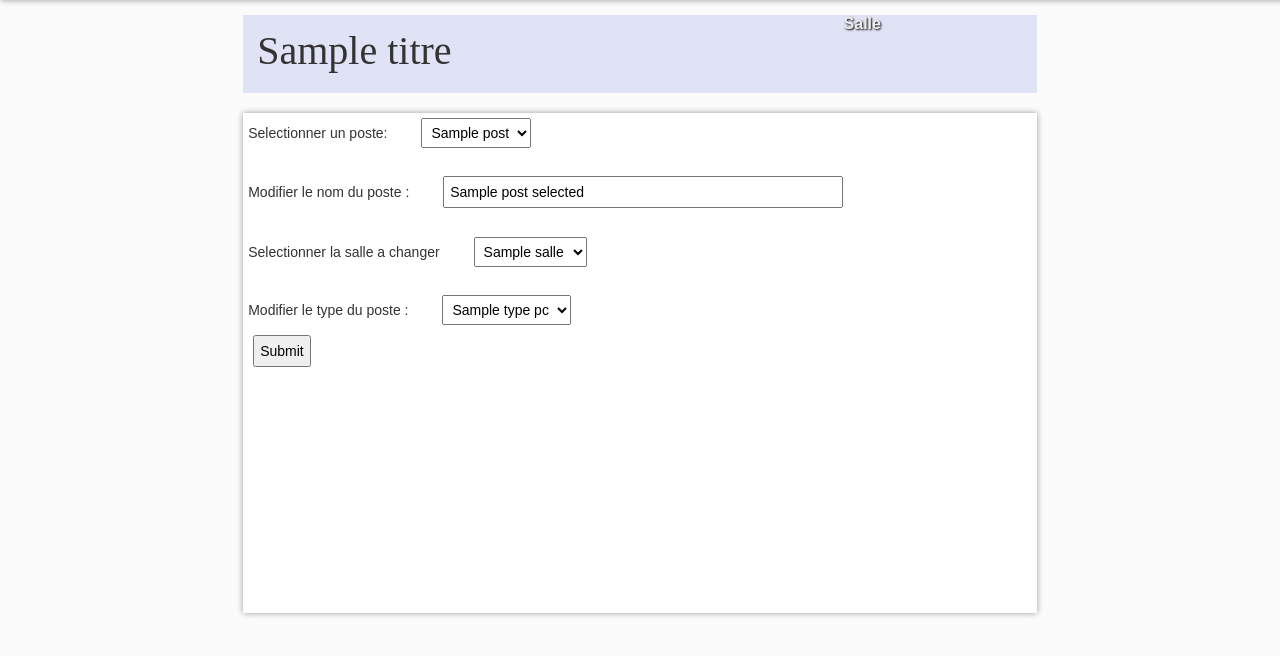
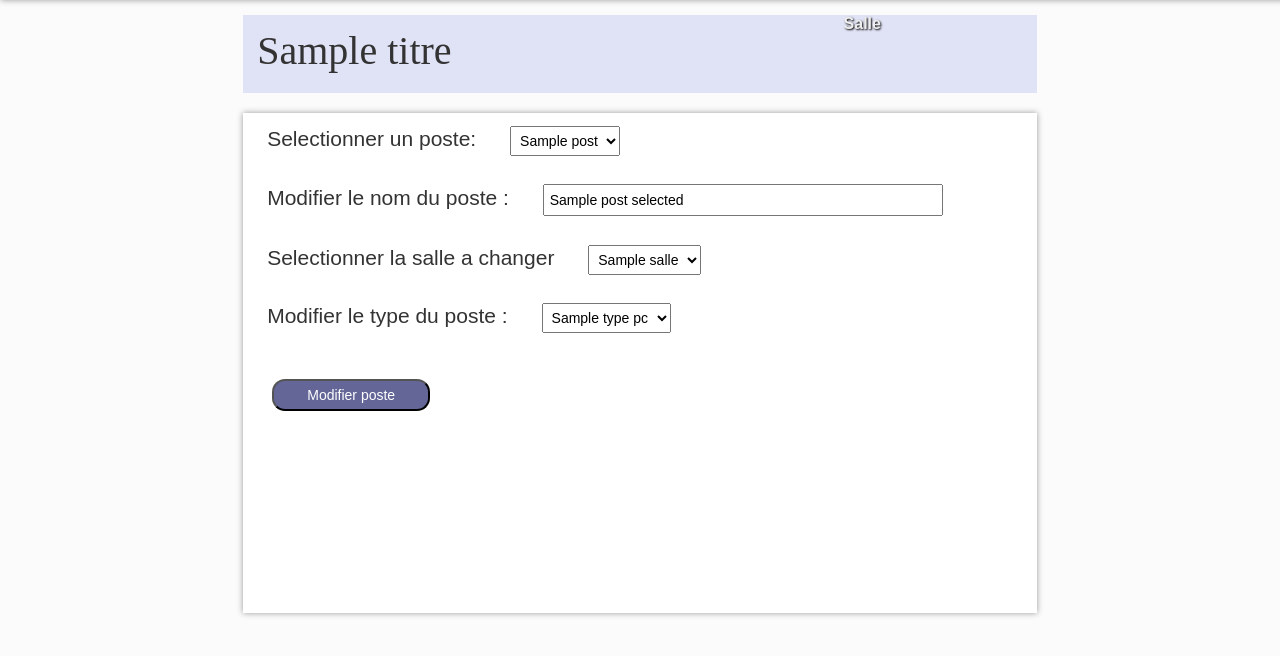
Before and after one commit to Tristanchrt/PPEM2L, a PHP site: template vue/vueModifierSalle.php in a window 1280 px wide. Shown: the part 75-731 px from the top of the page. Run offline with PHP 8.4, Linux system fonts and the light colour scheme; the visitor is signed in with stand-in values (Sample User, id 1); tables that the repository leaves empty or names only in its code hold one stand-in row (values such as "Sample post"); the template is opened without the code that fills it: most values are stand-ins (such as "Sample title", 1, 10 or a date in 2020); data that the repository does not hold is empty; some libraries are stand-ins or nearby versions.

Commit message:
change uquelque truc

```diff
--- a/controleur/deconnexion.php
+++ b/controleur/deconnexion.php
@@ -9,7 +9,4 @@
   include_once "$racine/modele/bd.connexion.php";
 
   logout();
-
-  include "$racine/vue/entete.html.php";
-  include "$racine/vue/vueConnexion.php";
-  include "$racine/vue/pied.html.php";
+  header('Location: ./?action=connexion');
--- a/controleur/inscription.php
+++ b/controleur/inscription.php
@@ -4,10 +4,10 @@
       $racine = "..";
   }
 
-  include_once "$racine/modele/bd.utilisateur.inc.php";
+  include_once "$racine/modele/bd.connexion.php";
 
   $inscrit = false;
-  $msg="";
+  $msg = "";
 
   if (isset($_POST["mailU"]) && isset($_POST["mdpU"]) && isset($_POST["pseudoU"])) {
 
--- a/css/base.css
+++ b/css/base.css
@@ -34,6 +34,14 @@ body{
     line-height : 1.3;
     scroll-behavior: smooth;
     background-color : var(--fondC);
+}
+.body2 {
+  font-family: Arial;
+  color: #333;
+    font-size: 14px;
+    line-height: 1.3;
+    scroll-behavior: smooth;
+    background-color:#505050;
 }
 
 #logo {
--- a/css/corps.css
+++ b/css/corps.css
@@ -132,3 +132,31 @@ img.aimer{
 	margin-bottom: 78px;
 	background-color: #E0E2F5;
 }
+.BtnModifierPoste {
+  margin-top: 32px;
+}
+.BtnModifierPoste {
+  width: 158px;
+  padding: 9px 0px 11px 0px;
+  border-radius: 13px;
+  background-color:#636697;
+	color: white;
+}
+#posteTitle {
+  font-size: 34px;
+  padding: 10px 6px 7px 11px;
+  margin-bottom: 31px;
+}
+.titleDataPoste {
+  font-size: 18px;
+  color:#212121;
+	font-weight: bold;
+}.formChangeData{
+	padding: 8px 14px 19px 19px;
+}
+.lblModifiePoste {
+    font-size: 21px;
+}
+.creeSalle {
+    padding: 19px 14px 18px 19px;
+}
--- a/vue/entete.html.php
+++ b/vue/entete.html.php
@@ -16,13 +16,21 @@
             @import url("css/corps.css");
         </style>
     </head>
-    <body>
+
+    <?php
+    if(isLoggedOn()){ ?>
+      <body>
+    <?php }
+    else { ?>
+     <body class="body2"> <?php
+    } ?>
+
     <nav>
+        <?php if(isLoggedOn()){ ?>
         <ul id="menuGeneral">
-            <?php /* test */ if(isLoggedOn()){ ?>
             <li class="col-lg-2"><a href="./?action=accueil">Accueil</a></li>
             <li class="col-lg-2"><a href="./?action=profil">Mon Profil</a></li>
-          <?php }
+        <?php
           if(isset($_SESSION["name"])){
               $user  = getUtilisateurByName($_SESSION["name"]);
                $level = $user['level'];
@@ -34,6 +42,7 @@
             <?php }
           }?>
         </ul>
+    <?php } ?>
     </nav>
 
     <div id="blocTitre">
--- a/vue/vueModifierSalle.php
+++ b/vue/vueModifierSalle.php
@@ -7,28 +7,37 @@
 			</div>
 		<?php } ?>
 
-			<form id="changeDataForm" ref="formChangeData" action="./?action=modifierSalle" method="POST">
+			<form id="changeDataForm" action="./?action=modifierSalle" method="POST">
 				<input id="postesSelect" type="text" name="postsValForChangeData" style="display: none;"/>
 			</form>
 
-		<form action="./?action=modifierSalle" method="POST">
+		<form class="formChangeData" action="./?action=modifierSalle" method="POST">
 
-		    <label>Selectionner un poste:</label>
-
+		  <label class="lblModifiePoste" >Selectionner un poste:</label>
 			<select id="allPosts" name="postsVal">
-				<?php if(empty($postSelected)){?>
+				<?php if(empty($postSelected)){ ?>
 					 				<option value=''> </option><?php
 			      	}
 		        	foreach($posts as $unePosts => $post) {
-		        		 ?> <option value="<?= $post->nPoste?>"> <?=$post->nomPoste?> </option>;
+								if(!empty($postSelected)){
+									if($post->nPoste == $postSelected->nPoste){
+		        		 ?> <option value="<?= $post->nPoste?>" selected> <?=$post->nomPoste?> </option>;
 		        		 <?php
-		        	} ?>
+							 		}else{
+										?> <option value="<?= $post->nPoste?>"> <?=$post->nomPoste?> </option>;
+	 		        		 <?php
+							 		}
+								}else {
+									?> <option value="<?= $post->nPoste?>"> <?=$post->nomPoste?> </option>;
+								 <?php
+								}
+							}?>
 			</select> <br><br>
 
-			<label>Modifier le nom du poste :</label>
+			<label class="lblModifiePoste" >Modifier le nom du poste :</label>
 		    <input type="text" name="namePostChange" size="25" value="<?= (!empty($postSelected)) ? "$postSelected->nomPoste" : "";?>"><br><br>
 
-			<label>Selectionner la salle a changer</label>
+			<label class="lblModifiePoste" >Selectionner la salle a changer</label>
 			<select id="salle" name="changeSalleVal">
 			      		<?php
 			        	foreach($salles as $uneSalle => $salle) {
@@ -44,8 +53,7 @@
 			        	} ?>
 			</select><br><br>
 
-
-			<label>Modifier le type du poste :</label>
+			<label class="lblModifiePoste" >Modifier le type du poste :</label>
 			<select id="typePc" name="typePost">
 					<?php
 					foreach($typePc as $untypePc => $typePcVal) {
@@ -62,8 +70,8 @@
 			</select>
 
 			<br />
-
-			  <input type="submit" name="buttonChangePoste">
+	<br />	<br />
+			  <input class="BtnModifierPoste" type="submit" value="Modifier poste" name="buttonChangePoste">
 
 		</form>
 
--- a/vue/vueProfil.php
+++ b/vue/vueProfil.php
@@ -1,4 +1,2 @@
-
-  test
 
   <a href="./?action=deconnexion">deconnexion</a>
```
Also changed, not shown: controleur/accueil.php (+8 -1 lines), modele/bdMRBS.inc.php (deleted, +0 -26 lines), vue/vueConnexion.php (+1 -10 lines), vue/vueCreeSalle.php (+6 -4 lines), vue/vueDetaills.php (+16 -7 lines).
